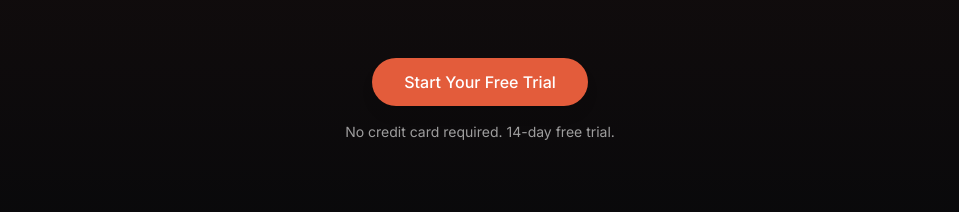
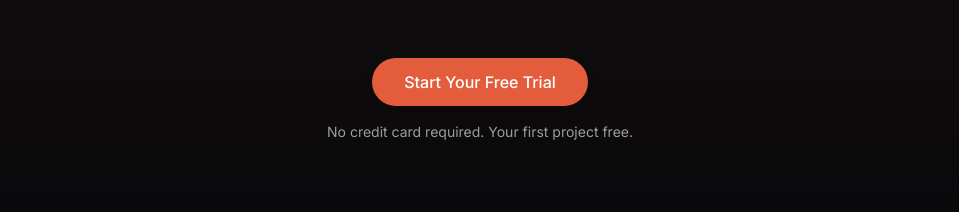
Before and after one commit to simoncar/buildflow-landing, a React (Vite) app: page / in a window 1280 px wide. Shown: the part 3020-3232 px from the top of the page, without its empty margins (160-1119 px from the left). Built offline with nearby package versions, Linux system fonts and the light colour scheme.

Commit message:
Visual edit in Lovable
Edited UI in Lovable

```diff
--- a/src/pages/Index.tsx
+++ b/src/pages/Index.tsx
@@ -144,7 +144,7 @@ const Index: React.FC = () => {
             <Link to="/register" className="px-8 py-3 rounded-full bg-primary hover:bg-primary/90 text-white font-medium transition-all transform hover:scale-105 shadow-lg inline-block">
               Start Your Free Trial
             </Link>
-            <p className="mt-4 text-white/60 text-sm">No credit card required. 14-day free trial.</p>
+            <p className="mt-4 text-white/60 text-sm">No credit card required. Your first project free.</p>
           </div>
         </div>
       </section>
```
